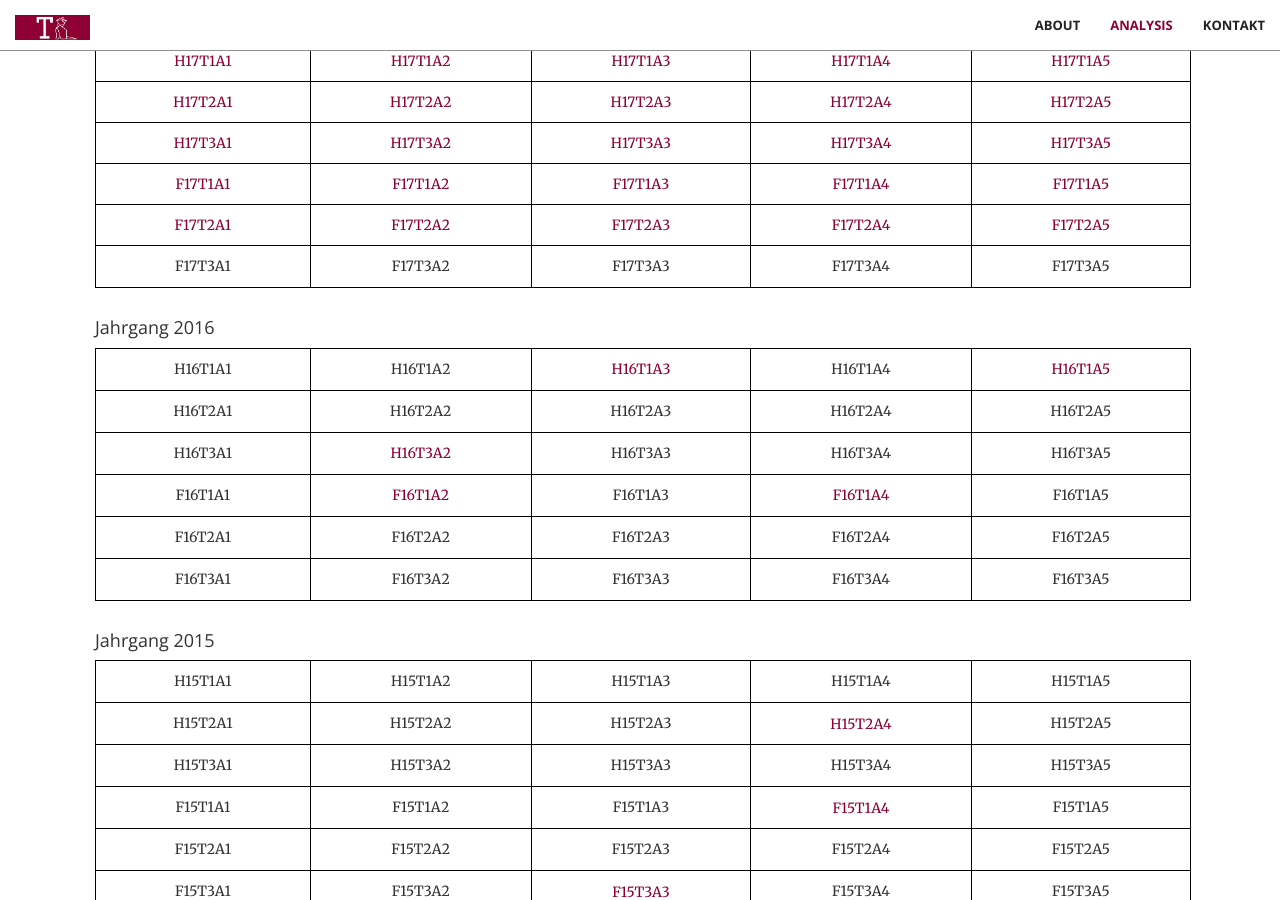
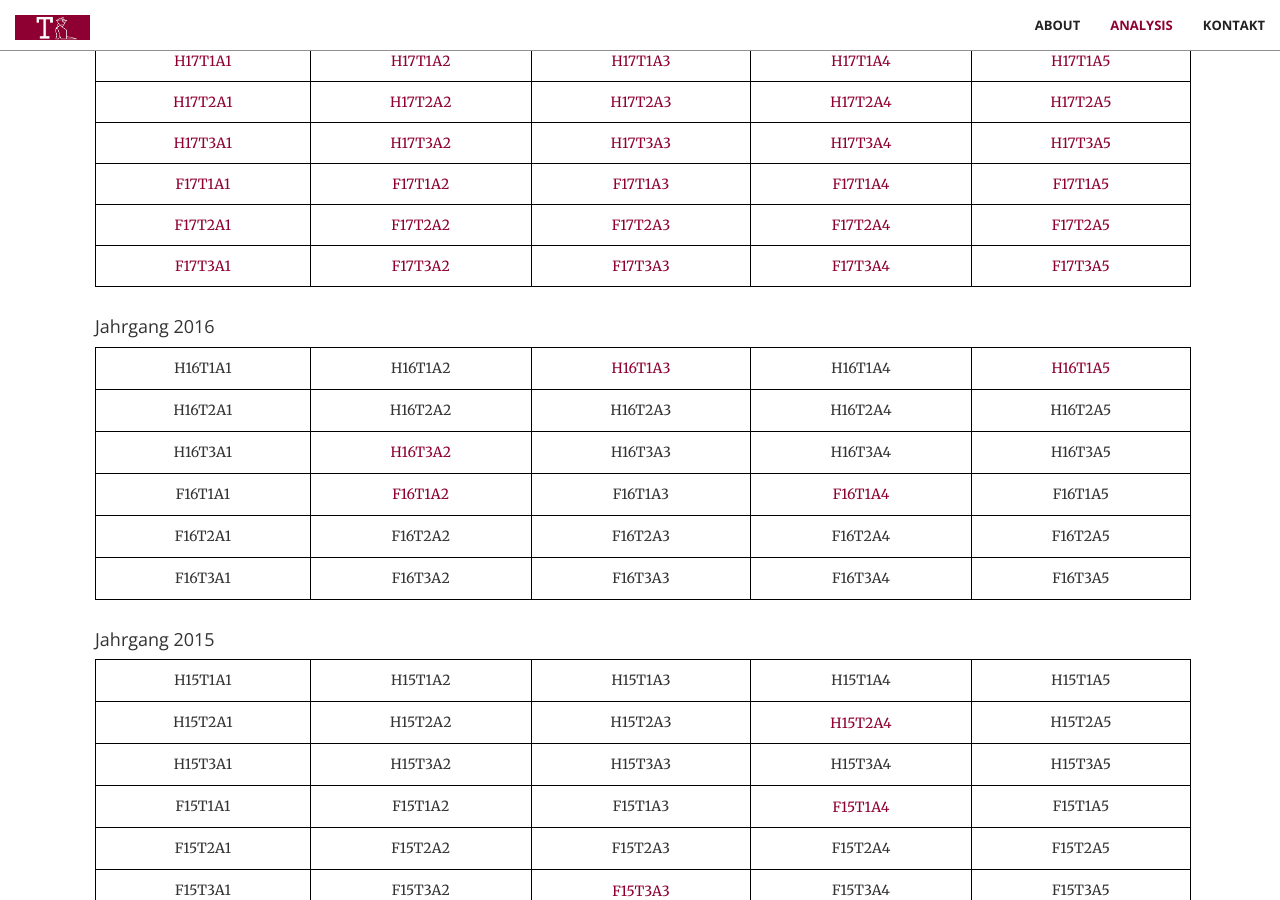
Before and after one commit to trabaldini/trabaldini.github.io, a Jekyll site: the page built from index.html, in a window 1280 px wide and 900 px high, scrolled down 3928 px. Built offline with Jekyll 4.4.1, drawn with Linux system fonts in a browser that asks for light colours; some web fonts are replaced.

Commit message:
adds missing F17T3 exams

```diff
--- a/_includes/math.html
+++ b/_includes/math.html
@@ -881,19 +881,19 @@
                             </tr>
                             <tr>
                                 <td>
-                                    <p>F17T3A1</p>
+                                    <a href="aufg/F17T3A1_FT.pdf" target="_blank">F17T3A1</a>
                                 </td>
                                 <td>
-                                    <p>F17T3A2</p>
+                                    <a href="aufg/F17T3A2_DGL.pdf" target="_blank">F17T3A2</a>
                                 </td>
                                 <td>
-                                    <p>F17T3A3</p>
+                                    <a href="aufg/F17T3A3_RA.pdf" target="_blank">F17T3A3</a>
                                 </td>
                                 <td>
-                                    <p>F17T3A4</p>
+                                    <a href="aufg/F17T3A4_RA.pdf" target="_blank">F17T3A4</a>
                                 </td>
                                 <td>
-                                    <p>F17T3A5</p>
+                                    <a href="aufg/F17T3A5_RA.pdf" target="_blank">F17T3A5</a>
                                 </td>
                             </tr>
                         </tbody>
```
Also changed, not shown: 5 other files.
